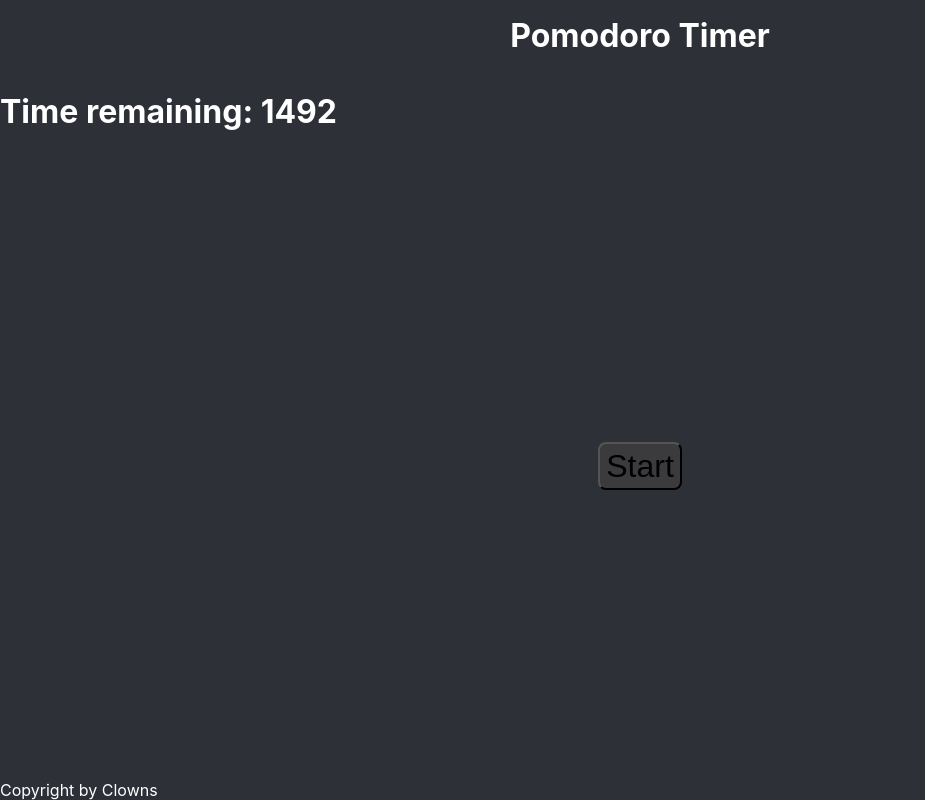
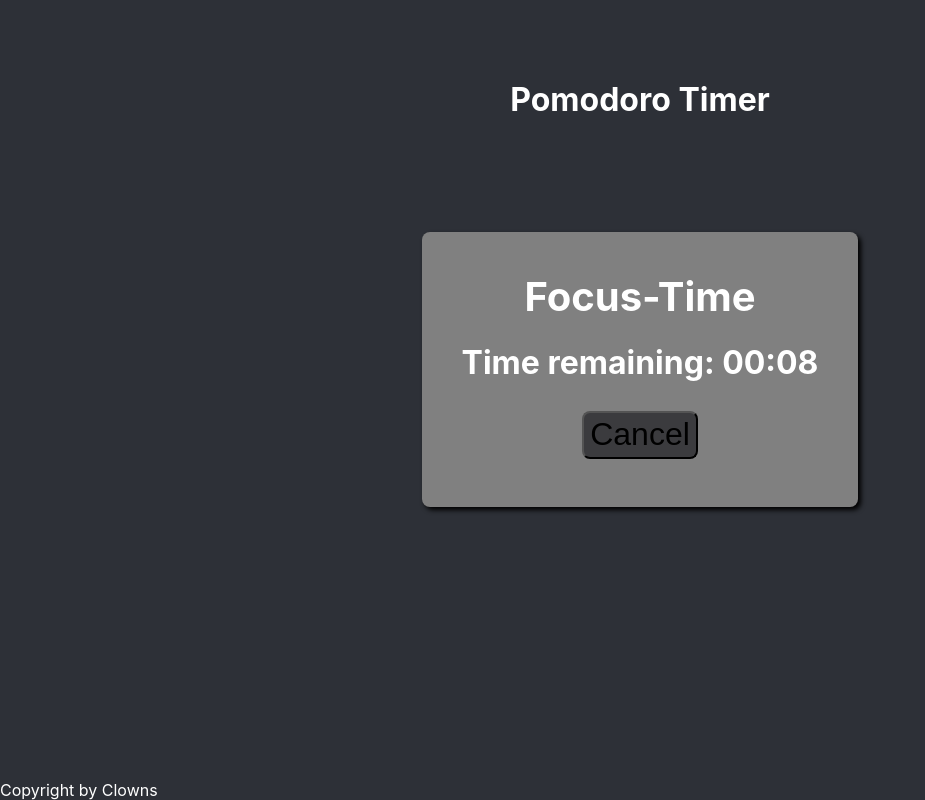
Before and after one commit to Hasnat-Sajid/pomodoro, a React (Create React App) app: page / in a window 1280 px wide. Both pictures are taken after a click on the button "Start". Shown: the whole page, without its empty margins (0-925 px from the left). Built offline with nearby package versions, Linux system fonts and the light colour scheme.

Commit message:
timer in mm:ss format, tried some things

```diff
--- a/src/App.css
+++ b/src/App.css
@@ -4,7 +4,7 @@
   font-size: 2rem;
   width: -moz-fit-content;
   width: fit-content;
-  margin: 1rem auto;
+  margin: 10vh auto 0rem auto;
   font-weight: bold;
 }
 
@@ -21,7 +21,7 @@
   font-size: 2rem;
   border-radius: 8px;
   background-color: rgb(59, 59, 62);
-  margin: auto;
+  margin: 1vh auto;
 }
 
 .button:hover {
@@ -34,3 +34,22 @@
   width: -moz-fit-content;
   width: fit-content;
 }
+
+.timeCard {
+  display: flex;
+  flex-direction: column;
+  width: fit-content;
+  margin: 0vh auto 20vh auto;
+  padding: 5vh;
+  background-color: rgb(128, 128, 128);
+  border-radius: 1vh;
+  box-shadow: 3px 3px 5px black;
+
+}
+
+.phase {
+  font-size: 2.5rem;
+  width: fit-content;
+  margin: auto;
+  font-weight: bold;
+}
--- a/src/App.tsx
+++ b/src/App.tsx
@@ -1,19 +1,44 @@
-import React from "react";
+import React, { useState } from "react";
 import "./App.css";
 import Timer from "./Timer";
 import Button from "./Button"
 
 function App() {
+  const [isStarted, setStarted] = useState(false);
+  const [isFocusPhase, setFocusPhase] = useState(true);
+  const [countdownTime, setCountdown] = useState(10);
+  const [phaseName, setPhaseName] = useState("Focus-Time");
 
   const handleClick = () => {
-    alert("Button was clicked.")
+    setStarted(!isStarted);
+  }
+
+  const changePhase = (currentTime: number) => {
+    if(currentTime === 0) {
+      setFocusPhase(!isFocusPhase);
+      if(isFocusPhase){
+        setCountdown(10);
+        setPhaseName("Focus-Time");
+      } else {
+        setCountdown(5);
+        setPhaseName("Break");
+      }
+    }
   }
 
   return (
     <div className="App">
       <div className="header">Pomodoro Timer</div>
-      <Timer initialTime={1500}/>
-      <Button text="Start" onClick={handleClick}/>
+
+      { !isStarted ?
+        <Button text="Start" onClick={handleClick}/>
+        :
+        <div className="timeCard">
+        <div className="phase">Focus-Time</div>
+        <Timer initialTime={countdownTime} timerFinished={changePhase}/>
+        <Button text="Cancel" onClick={handleClick}/>
+        </div>
+      }
       <div className="footer">Copyright by Clowns</div>
     </div>
   );
--- /dev/null
+++ b/src/Timer.css
@@ -0,0 +1,4 @@
+.timer {
+    display: flex;
+    justify-content: center;
+}
--- a/src/Timer.tsx
+++ b/src/Timer.tsx
@@ -1,29 +1,16 @@
 import React, { useState, useEffect } from "react";
-
-// export default function Timer() {
-
-//     const [timePassed, setTimePassed] = useState(0);
-
-//     const id = setInterval(test, 1000);
-
-//     function test () {
-//         setTimePassed(timePassed+1);
-//     }
-
-//     clearInterval(id);
-
-//     return(
-//         <div>
-//             { timePassed }
-//         </div>
-//     );
-// }
+import "./Timer.css";
 
 interface Props {
   initialTime: number;
+  timerFinished: (time: number) => void;
 }
 
-const Timer: React.FC<Props> = ({ initialTime }) => {
+function convertSecondsToTimeFormat (seconds: number): string {
+  return new Date(seconds * 1000).toISOString().substring(14, 19);
+}
+
+const Timer: React.FC<Props> = ({ initialTime, timerFinished }) => {
   const [time, setTime] = useState(initialTime);
 
   useEffect(() => {
@@ -33,10 +20,10 @@ const Timer: React.FC<Props> = ({ initialTime }) => {
 
     return () => clearInterval(intervalId);
   });
-
+  timerFinished(time);
   return (
-    <div>
-      <h1>Time remaining: {time}</h1>
+    <div className="timer">
+      <h1>Time remaining: {convertSecondsToTimeFormat(time)} </h1>
     </div>
   );
 };
```
